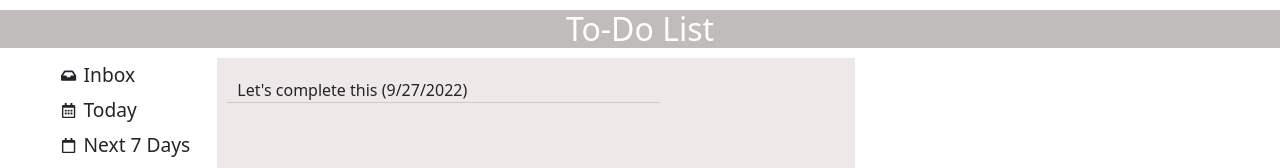
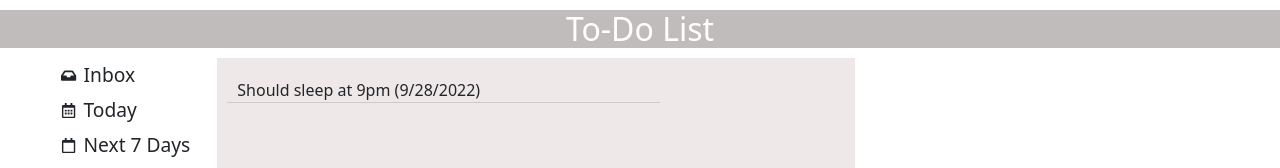
Before and after one commit to KunalDhruw/Todo-List-2.0---Rendering-Lists-of-Data-Using-Stateful-Lists-Adding-Dynamic-St---mhri42lte074, a React app: page / in a window 1280 px wide. Both pictures are taken after a click on the item "Today". Shown: the top 168 px of the page. Built offline with nearby package versions, Linux system fonts and the light colour scheme.

Commit message:
Update Today.js

```diff
--- a/src/components/Today.js
+++ b/src/components/Today.js
@@ -2,7 +2,7 @@ import React from "react";
 import ListRender from "./ListRender";
 
 const Today = (props) => {
-  const date = new Date("9/27/2022");
+  const date = new Date("09/28/2022");
 
   const today = props.list.filter((itm) => {
     return itm.date === date.toLocaleDateString("en-US");
```
